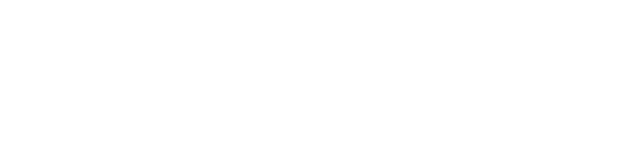
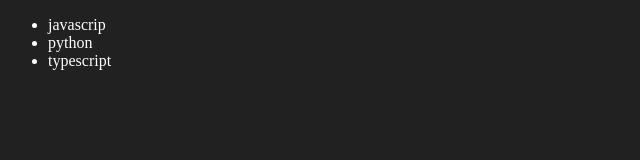
Before and after one commit to DeepakOraon0348/javascript-youtube, a plain HTML site: page 06_DOM/04_four.html in a window 1280 px wide. Shown: the whole page, without its empty margins (0-640 px from the left). Drawn offline with Linux system fonts and the light colour scheme.

Commit message:
add an Element

```diff
--- a/06_DOM/04_four.html
+++ b/06_DOM/04_four.html
@@ -5,7 +5,18 @@
     <meta name="viewport" content="width=device-width, initial-scale=1.0">
     <title>chai aur code | DOM</title>
 </head>
-<body>
-
+<body style="background-color: #212121; color: #fff;">
+    <ul class="language">
+        <li>javascrip</li>
+    </ul>
 </body>
+<script>
+    function addLanguage(langName) {
+        const li =document.createElement('li');
+        li.innerHTML = `${langName}`
+        document.querySelector('.language').appendChild(li)
+    }
+    addLanguage("python")
+    addLanguage("typescript")
+</script>
 </html>
```
